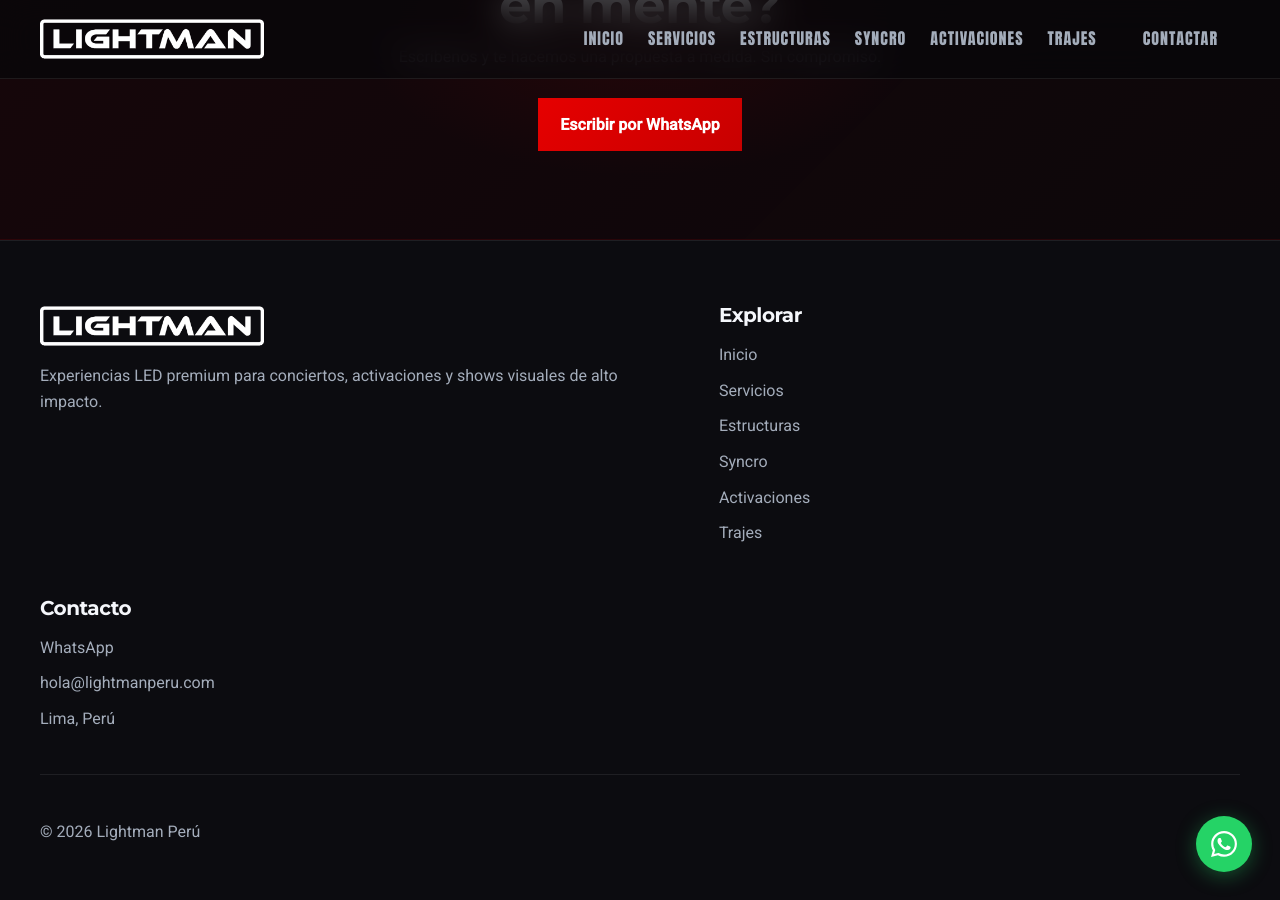
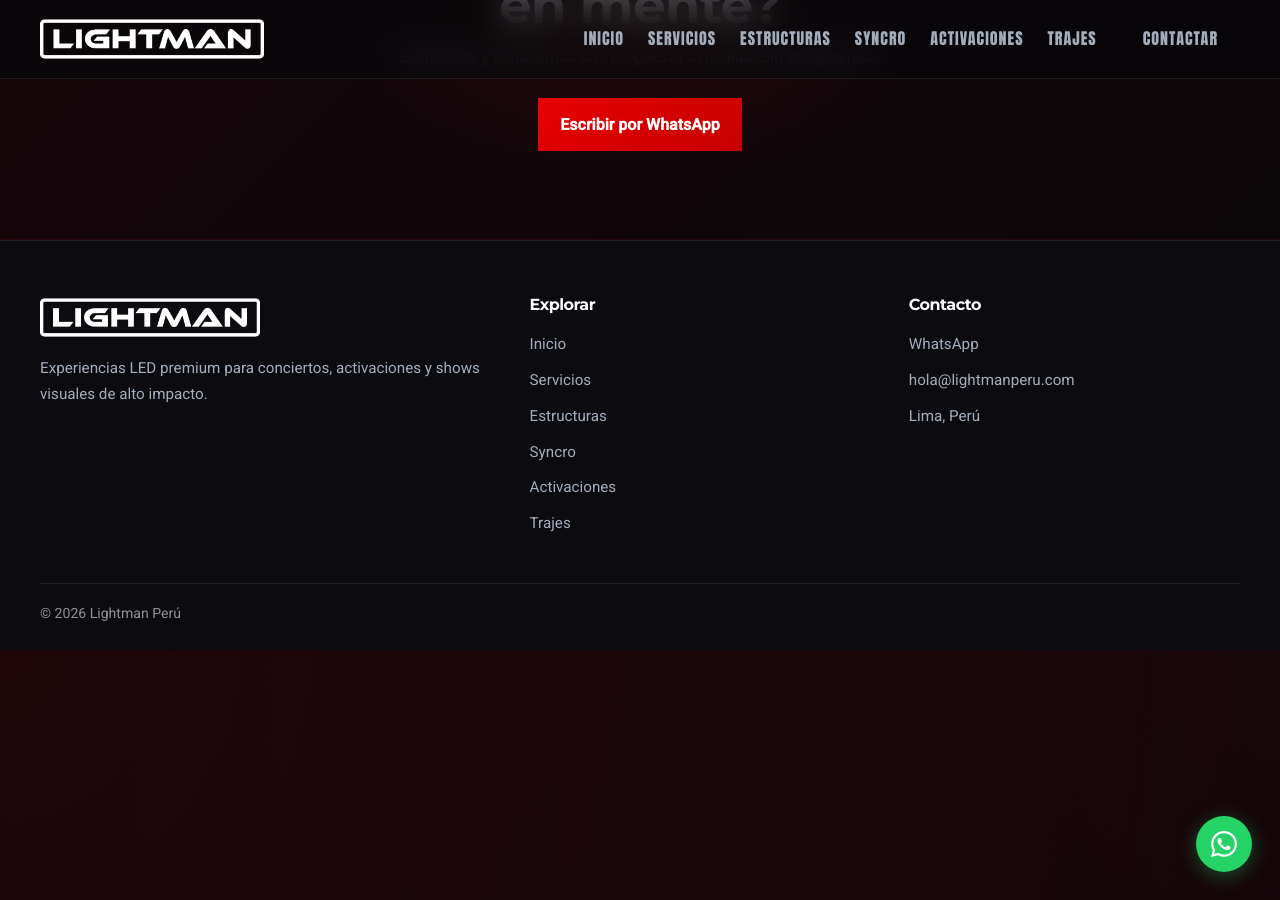
Before and after one commit to ZekturCh/LIGHTMAN, a Jekyll site: the page built from index.html, in a window 1280 px wide and 900 px high, scrolled down 5520 px. Built offline with Jekyll 4.4.1, drawn with Linux system fonts in a browser that asks for light colours.

Commit message:
Update style.css

```diff
--- a/assets/css/style.css
+++ b/assets/css/style.css
@@ -406,34 +406,83 @@
 
 .site-footer {
   border-top: 1px solid var(--line);
-  padding-top: 64px;
   background: rgba(255,255,255,0.02);
+  padding: 56px 0 0;
 }
 
 .footer-grid {
+  display: grid;
+  grid-template-columns: 1.2fr 0.9fr 0.9fr;
+  gap: 48px;
   align-items: start;
 }
 
-.footer-grid p,
-.footer-grid li,
-.footer-bottom {
-  color: var(--muted);
+.footer-logo {
+  width: 220px;
+  height: auto;
+  margin-bottom: 18px;
 }
 
-.footer-grid ul {
+.site-footer h3 {
+  font-family: 'Montserrat', sans-serif;
+  font-size: 1rem;
+  font-weight: 700;
+  margin: 0 0 18px;
+  color: #fff;
+}
+
+.site-footer p,
+.site-footer li,
+.site-footer a {
+  color: var(--muted);
+  font-size: 0.95rem;
+  line-height: 1.7;
+}
+
+.site-footer ul {
   list-style: none;
   padding: 0;
   margin: 0;
 }
 
-.footer-grid li {
+.site-footer li {
   margin-bottom: 10px;
 }
 
+.site-footer a {
+  text-decoration: none;
+  transition: color .25s ease, transform .25s ease;
+}
+
+.site-footer a:hover {
+  color: #fff;
+}
+
 .footer-bottom {
-  padding: 28px 0 40px;
+  margin-top: 36px;
+  padding: 18px 0 24px;
   border-top: 1px solid var(--line);
-  margin-top: 32px;
+}
+
+.footer-bottom p {
+  margin: 0;
+  color: rgba(255,255,255,0.55);
+  font-size: 0.88rem;
+}
+
+@media (max-width: 860px) {
+  .footer-grid {
+    grid-template-columns: 1fr;
+    gap: 28px;
+  }
+
+  .footer-logo {
+    width: 180px;
+  }
+
+  .footer-bottom {
+    margin-top: 28px;
+  }
 }
 
 @media (max-width: 1080px) {
```
